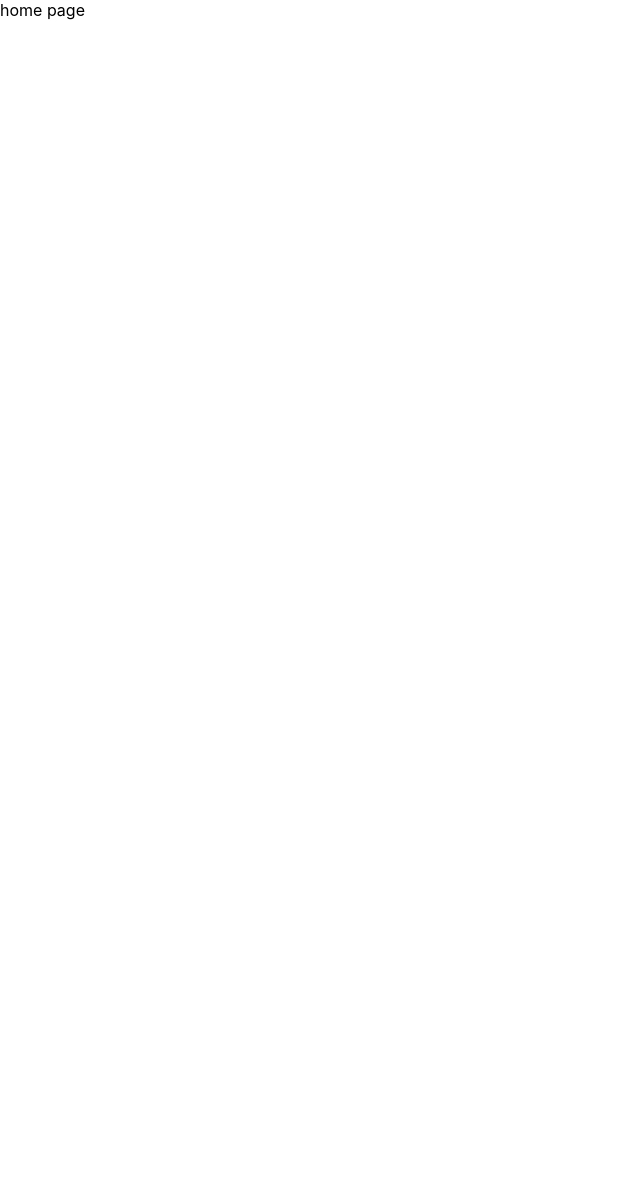
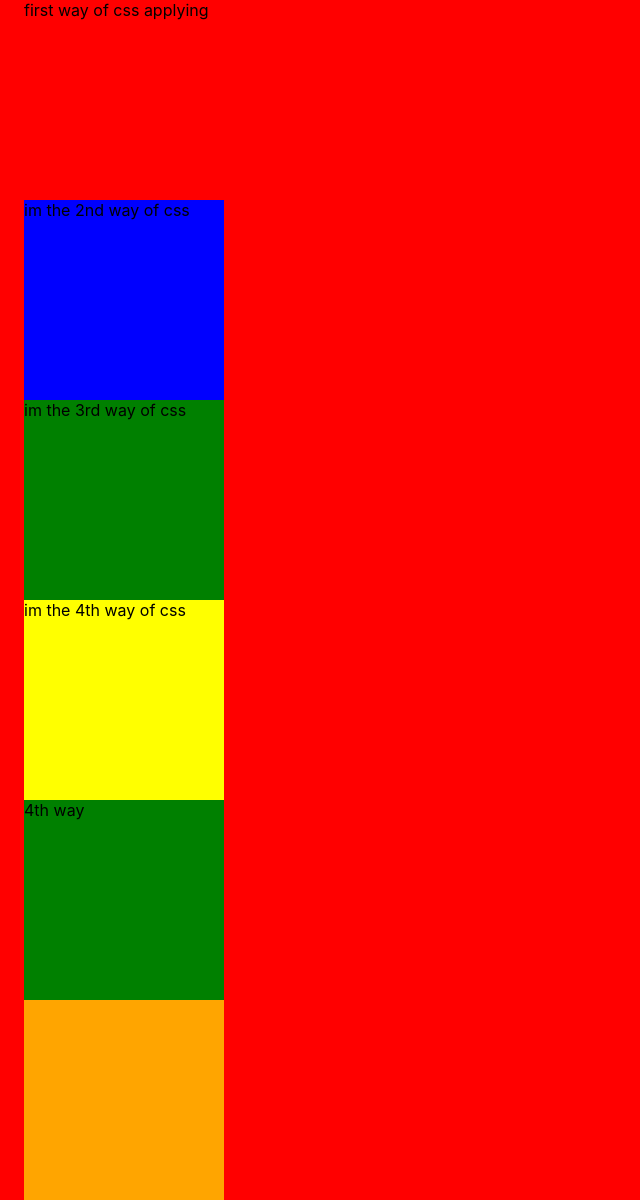
Before and after one commit to by9999/apponix-DreamProjects-dec-2022, a React (Create React App) app in the folder fullstack/frontend/library/ecommerce/flipkart/: page /home in a window 1280 px wide. Shown: the whole page, without its empty margins (0-640 px from the left). Before the commit the page ends 800 px from the top, so only its background shows below. Built offline with nearby package versions, Linux system fonts and the light colour scheme.

Commit message:
leant togve css

```diff
--- a/fullstack/frontend/library/ecommerce/flipkart/package.json
+++ b/fullstack/frontend/library/ecommerce/flipkart/package.json
@@ -18,6 +18,7 @@
     "react-dom": "^18.2.0",
     "react-router-dom": "^6.6.2",
     "react-scripts": "5.0.1",
+    "styled-components": "^5.3.6",
     "typescript": "^4.9.4",
     "web-vitals": "^2.1.4"
   },
@@ -44,5 +45,8 @@
       "last 1 firefox version",
       "last 1 safari version"
     ]
+  },
+  "devDependencies": {
+    "@types/styled-components": "^5.1.26"
   }
 }
--- /dev/null
+++ b/fullstack/frontend/library/ecommerce/flipkart/src/app/component/notes/css/Multiplewaysofcss.tsx
@@ -0,0 +1,14 @@
+import { StledComponentExample } from './StledComponentExample'
+import { boxstyle } from './style'
+import  './style.css'
+
+export const Multiplewaysofcss:React.FC<{}>=()=>{
+    const mystyle={width:'200px',height:'200px',backgroundColor:'yellow'}
+    return <>
+    <div id="firstway">first way of css applying</div>
+    <div style={{width:'200px',height:'200px',backgroundColor:'blue'}}>im the 2nd way of css</div>
+    <div style={boxstyle}>im the 3rd way of css</div>
+    <div style={mystyle}>im the 4th way of css</div>
+    <StledComponentExample/>
+    </>
+}
--- /dev/null
+++ b/fullstack/frontend/library/ecommerce/flipkart/src/app/component/notes/css/StledComponentExample.tsx
@@ -0,0 +1,14 @@
+import styled from "styled-components"
+import { boxstyle } from "./style"
+
+export const StledComponentExample:React.FC<{}>=()=>{
+    let Morning=styled.div`
+    width:200px;
+    height:200px;
+    background-color:orange;
+    `
+    return <>
+    <div style={boxstyle}>4th way </div>
+    <Morning/>
+    </>
+}
--- /dev/null
+++ b/fullstack/frontend/library/ecommerce/flipkart/src/app/component/notes/css/style.css
@@ -0,0 +1,5 @@
+#firstway{
+    width: 200px;
+    height: 200px;
+    background-color: red;
+}
--- /dev/null
+++ b/fullstack/frontend/library/ecommerce/flipkart/src/app/component/notes/css/style.ts
@@ -0,0 +1 @@
+export const boxstyle={width:'200px',height:'200px',backgroundColor:'green'}
--- /dev/null
+++ b/fullstack/frontend/library/ecommerce/flipkart/src/app/component/notes/hooks/FirstHookUseState.tsx
@@ -0,0 +1,15 @@
+import { useState } from "react"
+
+export const FirstHookUseState:React.FC<{}>=()=>{
+  var [mystate,setState]=  useState("hello im thre")
+   console.log("uu",)
+   const someoneclickedme=()=>{
+    setState('hello im getting reset')
+   // alert('yes i got clicked')
+   }
+    return <>{mystate}
+     <button onClick={someoneclickedme}>click</button>
+     </>
+}
+
+//use
--- a/fullstack/frontend/library/ecommerce/flipkart/src/app/pages/home/Home.tsx
+++ b/fullstack/frontend/library/ecommerce/flipkart/src/app/pages/home/Home.tsx
@@ -1,3 +1,18 @@
+import { Container } from "@mui/material"
+import { Multiplewaysofcss } from "../../component/notes/css/Multiplewaysofcss"
+
 export const Home:React.FC<{}>=()=>{
-    return <>home page</>
+   var size={
+    extraSmalls:'xm',
+    small:'sm',
+    large:'lg',
+    extralarge:'xl',
+    medium:'md'
+   }
+   return <>
+
+    <Container maxWidth="xl" style={{backgroundColor:'red'}}>
+    <Multiplewaysofcss/>
+    </Container>
+    </>
     }
--- a/fullstack/frontend/library/ecommerce/flipkart/src/app/pages/login/UserLogin.tsx
+++ b/fullstack/frontend/library/ecommerce/flipkart/src/app/pages/login/UserLogin.tsx
@@ -1,14 +1,33 @@
-import { TextField } from "@mui/material"
+import { Button, TextField } from "@mui/material"
+import { useState } from "react"
+import { FirstHookUseState } from "../../component/notes/hooks/FirstHookUseState"
 
 export const UserLogin:React.FC<{}>=()=>{
+    var [userName,setUserName]=useState('')
+    var [userPassword,setUserPassword]=useState('')
+    const handleSubit=()=>{
+        console.log(userName)
+        console.log(userPassword)
+    }
+
     return <>
     <h1>login</h1>
     <TextField
           id="outlined-multiline-flexible"
-          label="Multiline"
+          label="user Name"
           multiline
+          onChange={(e)=>{setUserName(e.target.value)}}
           maxRows={4}
         />
-
+        <TextField
+          id="outlined-multiline-flexible"
+          label="password"
+          type="password"
+          onChange={(e)=>{setUserPassword(e.target.value)}}
+          maxRows={4}
+        />
+<Button onClick={handleSubit} variant="contained" color="success">
+  login
+</Button>
     </>
 }
```
Also changed, not shown: 1 other file (tests, documents, lock files or other folders).
